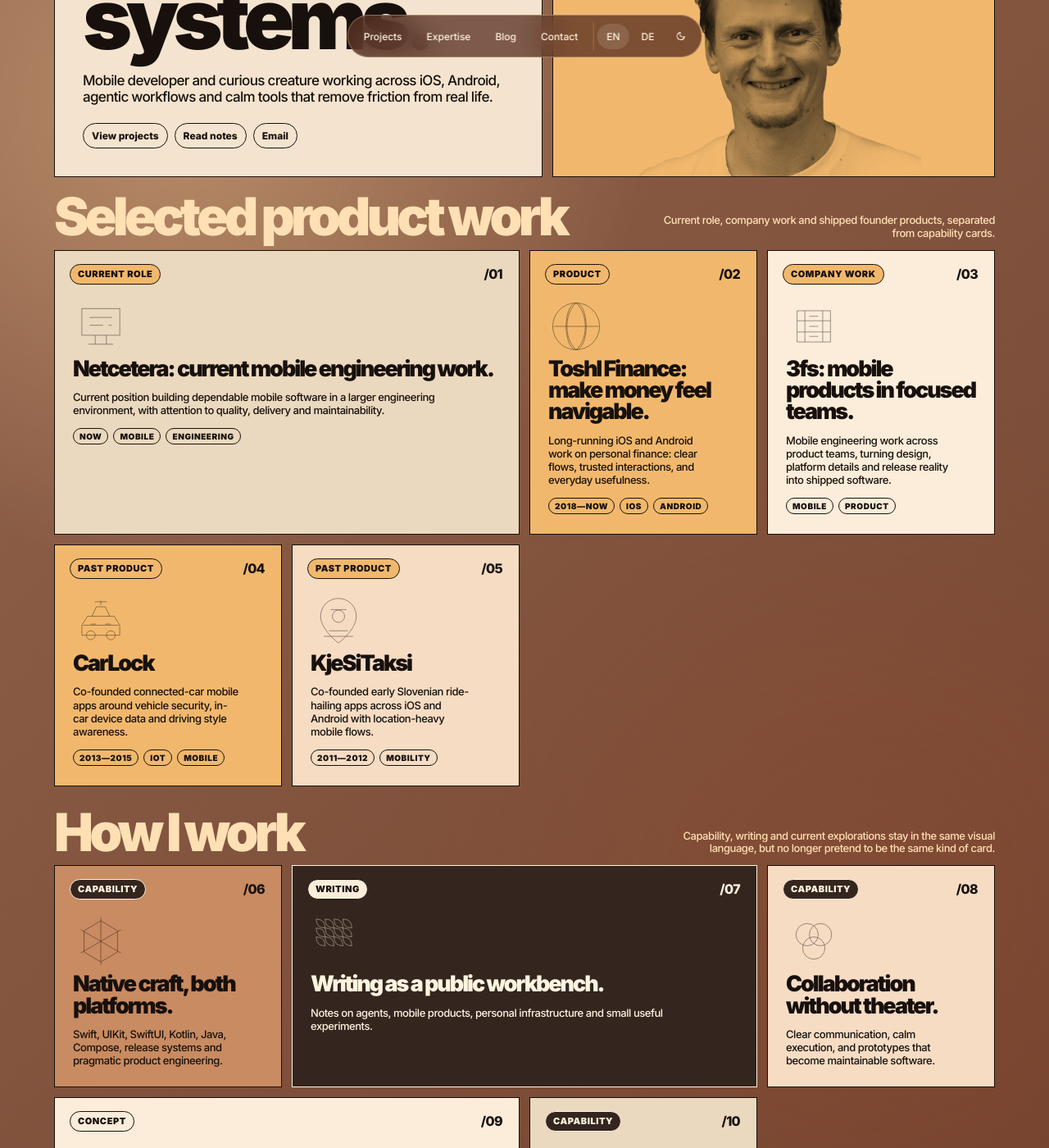
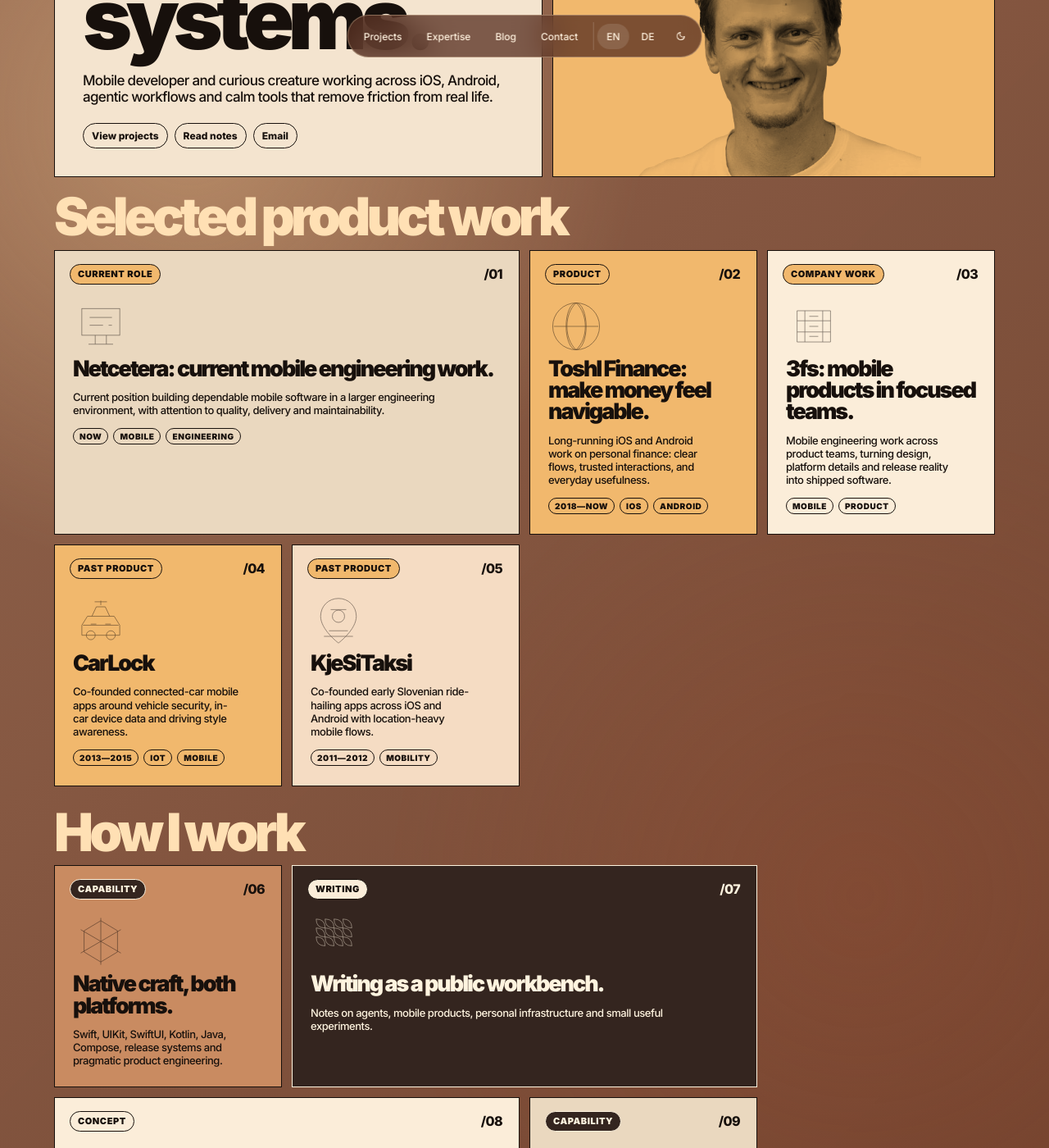
Before and after one commit to Lukafin/personalWeb, a Jekyll site: the page built from index.html, in a window 1280 px wide and 1400 px high, scrolled down 467 px. Shown: the whole window at 82% size. Built offline with Jekyll 4.4.1, drawn with Linux system fonts in a browser that asks for light colours.

Commit message:
refactor: remove redundant descriptions from project and expertise sections for clarity

```diff
--- a/index.html
+++ b/index.html
@@ -55,7 +55,6 @@ layout: none
   <section id="projects" class="work-sections">
     <div class="section-heading">
       <h2 data-en="Selected product work" data-de="Ausgewählte Produktarbeit">Selected product work</h2>
-      <p data-en="Current role, company work and shipped founder products, separated from capability cards." data-de="Aktuelle Position, Unternehmensarbeit und ausgelieferte Gründerprodukte, getrennt von Fähigkeitskarten.">Current role, company work and shipped founder products, separated from capability cards.</p>
     </div>
     <div class="grid project-grid">
       <a class="card product large c1" href="https://www.netcetera.com/"><span class="card-label" data-en="Current role" data-de="Aktuelle Position">Current role</span><svg class="glyph" viewBox="0 0 100 100"><g fill="none" stroke="currentColor"><rect x="16" y="18" width="68" height="48"/><path d="M28 82h44M40 66v16M60 66v16M30 34h40M30 48h24M64 48h6"/></g></svg><span class="num">/01</span><h3 data-en="Netcetera: current mobile engineering work." data-de="Netcetera: aktuelle Mobile-Engineering-Arbeit.">Netcetera: current mobile engineering work.</h3><p data-en="Current position building dependable mobile software in a larger engineering environment, with attention to quality, delivery and maintainability." data-de="Aktuelle Position beim Bau verlässlicher Mobile-Software in einem größeren Engineering-Umfeld, mit Fokus auf Qualität, Lieferung und Wartbarkeit.">Current position building dependable mobile software in a larger engineering environment, with attention to quality, delivery and maintainability.</p><div class="meta-tags"><span>now</span><span>Mobile</span><span>Engineering</span></div></a>
@@ -66,14 +65,12 @@ layout: none
     </div>
     <div id="expertise" class="section-heading">
       <h2 data-en="How I work" data-de="Wie ich arbeite">How I work</h2>
-      <p data-en="Capability, writing and current explorations stay in the same visual language, but no longer pretend to be the same kind of card." data-de="Fähigkeiten, Schreiben und aktuelle Erkundungen bleiben in derselben visuellen Sprache, wirken aber nicht mehr wie dieselbe Art von Karte.">Capability, writing and current explorations stay in the same visual language, but no longer pretend to be the same kind of card.</p>
     </div>
     <div class="grid capability-grid">
       <a class="card capability c4" href="#expertise"><span class="card-label" data-en="Capability" data-de="Fähigkeit">Capability</span><svg class="glyph" viewBox="0 0 100 100"><g fill="none" stroke="currentColor"><path d="M50 8v84M14 29l72 42M86 29 14 71"/><path d="M50 13 80 31v38L50 87 20 69V31z"/></g></svg><span class="num">/06</span><h3 data-en="Native craft, both platforms." data-de="Native Entwicklung, beide Plattformen.">Native craft, both platforms.</h3><p data-en="Swift, UIKit, SwiftUI, Kotlin, Java, Compose, release systems and pragmatic product engineering." data-de="Swift, UIKit, SwiftUI, Kotlin, Java, Compose, Release-Systeme und pragmatische Produktentwicklung.">Swift, UIKit, SwiftUI, Kotlin, Java, Compose, release systems and pragmatic product engineering.</p></a>
       <a class="card writing c5 large" href="{{ '/blog/' | relative_url }}"><span class="card-label" data-en="Writing" data-de="Schreiben">Writing</span><svg class="glyph" viewBox="0 0 100 100"><g fill="none" stroke="currentColor"><path d="M10 10q16 0 16 16q-16 0-16-16z"/><path d="M26 10q16 0 16 16q-16 0-16-16z"/><path d="M42 10q16 0 16 16q-16 0-16-16z"/><path d="M58 10q16 0 16 16q-16 0-16-16z"/><path d="M10 26q16 0 16 16q-16 0-16-16z"/><path d="M26 26q16 0 16 16q-16 0-16-16z"/><path d="M42 26q16 0 16 16q-16 0-16-16z"/><path d="M58 26q16 0 16 16q-16 0-16-16z"/><path d="M10 42q16 0 16 16q-16 0-16-16z"/><path d="M26 42q16 0 16 16q-16 0-16-16z"/><path d="M42 42q16 0 16 16q-16 0-16-16z"/><path d="M58 42q16 0 16 16q-16 0-16-16z"/></g></svg><span class="num">/07</span><h3 data-en="Writing as a public workbench." data-de="Schreiben als öffentliche Werkbank.">Writing as a public workbench.</h3><p data-en="Notes on agents, mobile products, personal infrastructure and small useful experiments." data-de="Notizen über Agenten, mobile Produkte, persönliche Infrastruktur und kleine nützliche Experimente.">Notes on agents, mobile products, personal infrastructure and small useful experiments.</p></a>
-      <a class="card capability c6" href="#contact"><span class="card-label" data-en="Capability" data-de="Fähigkeit">Capability</span><svg class="glyph" viewBox="0 0 100 100"><g fill="none" stroke="currentColor"><circle cx="38" cy="38" r="20"/><circle cx="62" cy="38" r="20"/><circle cx="50" cy="62" r="20"/></g></svg><span class="num">/08</span><h3 data-en="Collaboration without theater." data-de="Zusammenarbeit ohne Theater.">Collaboration without theater.</h3><p data-en="Clear communication, calm execution, and prototypes that become maintainable software." data-de="Klare Kommunikation, ruhige Umsetzung und Prototypen, die zu wartbarer Software werden.">Clear communication, calm execution, and prototypes that become maintainable software.</p></a>
-      <a class="card writing c7 large" href="{{ '/2026/04/25/roj-a-place-for-useful-background-agent-work.html' | relative_url }}"><span class="card-label" data-en="Concept" data-de="Konzept">Concept</span><svg class="glyph" viewBox="0 0 100 100"><g fill="none" stroke="currentColor"><path d="M50 9 70 21v24L50 57 30 45V21z"/><path d="M29 45 49 57v24L29 93 9 81V57z"/><path d="M71 45 91 57v24L71 93 51 81V57z"/><path d="M30 21 10 33v24M70 21l20 12v24M50 57v24"/></g></svg><span class="num">/09</span><h3 data-en="Roj: background agents with a place to land." data-de="Roj: ein Landeplatz für Hintergrund-Agenten.">Roj: background agents with a place to land.</h3><p data-en="A registry and trust layer for useful autonomous work, not a monolithic backend." data-de="Eine Registry- und Vertrauensebene für nützliche autonome Arbeit, kein monolithisches Backend.">A registry and trust layer for useful autonomous work, not a monolithic backend.</p></a>
-      <a class="card capability c8" href="#projects"><span class="card-label" data-en="Capability" data-de="Fähigkeit">Capability</span><svg class="glyph" viewBox="0 0 100 100"><g fill="none" stroke="currentColor"><rect x="18" y="18" width="64" height="64"/><path d="M18 34h64M18 50h64M18 66h64M34 18v64M50 18v64M66 18v64"/></g></svg><span class="num">/10</span><h3 data-en="Tool stack, compactly." data-de="Toolstack, kompakt.">Tool stack, compactly.</h3><p data-en="Git, Bitrise CI, Zeplin, TestFlight, App Store Connect, Play Console. Slovenian native, English C1-C2." data-de="Git, Bitrise CI, Zeplin, TestFlight, App Store Connect, Play Console. Slowenisch Muttersprache, Englisch C1-C2.">Git, Bitrise CI, Zeplin, TestFlight, App Store Connect, Play Console. Slovenian native, English C1-C2.</p></a>
+      <a class="card writing c7 large" href="{{ '/2026/04/25/roj-a-place-for-useful-background-agent-work.html' | relative_url }}"><span class="card-label" data-en="Concept" data-de="Konzept">Concept</span><svg class="glyph" viewBox="0 0 100 100"><g fill="none" stroke="currentColor"><path d="M50 9 70 21v24L50 57 30 45V21z"/><path d="M29 45 49 57v24L29 93 9 81V57z"/><path d="M71 45 91 57v24L71 93 51 81V57z"/><path d="M30 21 10 33v24M70 21l20 12v24M50 57v24"/></g></svg><span class="num">/08</span><h3 data-en="Roj: background agents with a place to land." data-de="Roj: ein Landeplatz für Hintergrund-Agenten.">Roj: background agents with a place to land.</h3><p data-en="A registry and trust layer for useful autonomous work, not a monolithic backend." data-de="Eine Registry- und Vertrauensebene für nützliche autonome Arbeit, kein monolithisches Backend.">A registry and trust layer for useful autonomous work, not a monolithic backend.</p></a>
+      <a class="card capability c8" href="#projects"><span class="card-label" data-en="Capability" data-de="Fähigkeit">Capability</span><svg class="glyph" viewBox="0 0 100 100"><g fill="none" stroke="currentColor"><rect x="18" y="18" width="64" height="64"/><path d="M18 34h64M18 50h64M18 66h64M34 18v64M50 18v64M66 18v64"/></g></svg><span class="num">/09</span><h3 data-en="Tool stack, compactly." data-de="Toolstack, kompakt.">Tool stack, compactly.</h3><p data-en="Git, Bitrise CI, Zeplin, TestFlight, App Store Connect, Play Console. Slovenian native, English C1-C2." data-de="Git, Bitrise CI, Zeplin, TestFlight, App Store Connect, Play Console. Slowenisch Muttersprache, Englisch C1-C2.">Git, Bitrise CI, Zeplin, TestFlight, App Store Connect, Play Console. Slovenian native, English C1-C2.</p></a>
     </div>
   </section>
   <div id="contact" class="footer">
```
